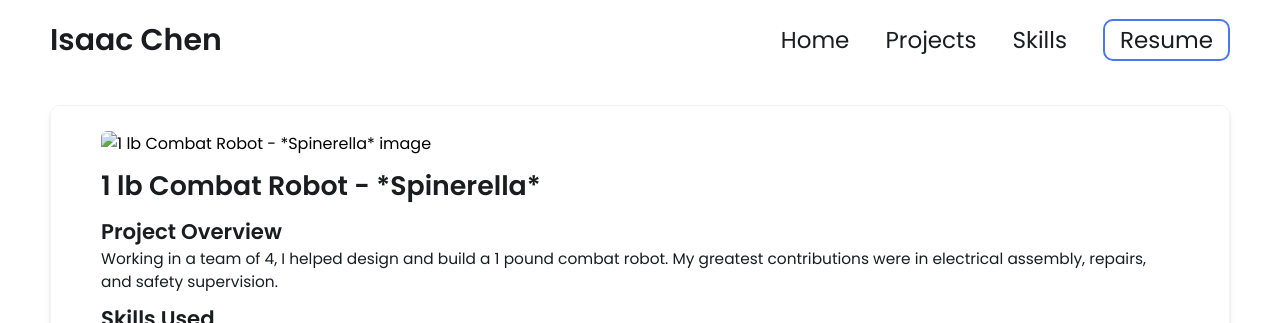
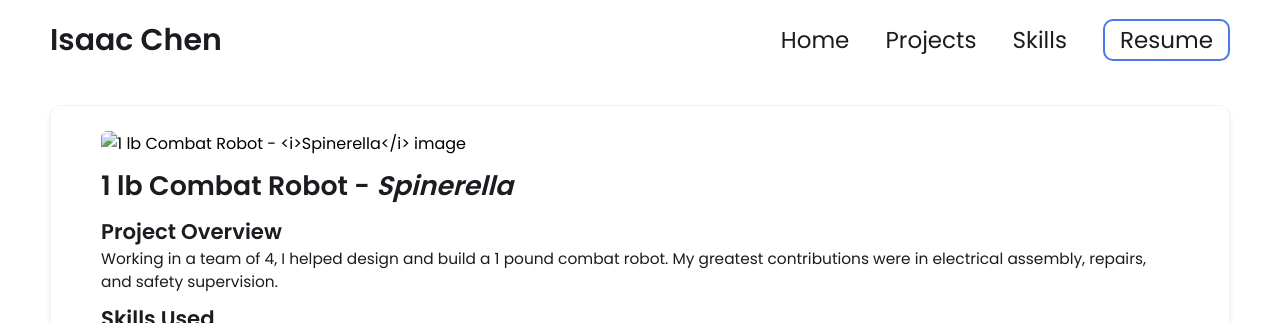
Before and after one commit to isaajnchen/isaajnchen.github.io, a Jekyll site: the page built from _projects/sonos-teardown/index.md, in a window 1280 px wide. Shown: the top 323 px of the page. Built offline with Jekyll 4.4.1, drawn with Linux system fonts in a browser that asks for light colours.

```diff
--- a/_projects/sonos-teardown/index.md
+++ b/_projects/sonos-teardown/index.md
@@ -1,6 +1,6 @@
 ---
 layout: post
-title: 1 lb Combat Robot - *Spinerella*
+title: 1 lb Combat Robot - <i>Spinerella</i>
 description: Working in a team of 4, I helped design and build a 1 pound combat robot. My greatest contributions were in electrical assembly, repairs, and safety supervision.
 skills:
   - Soldering
```
